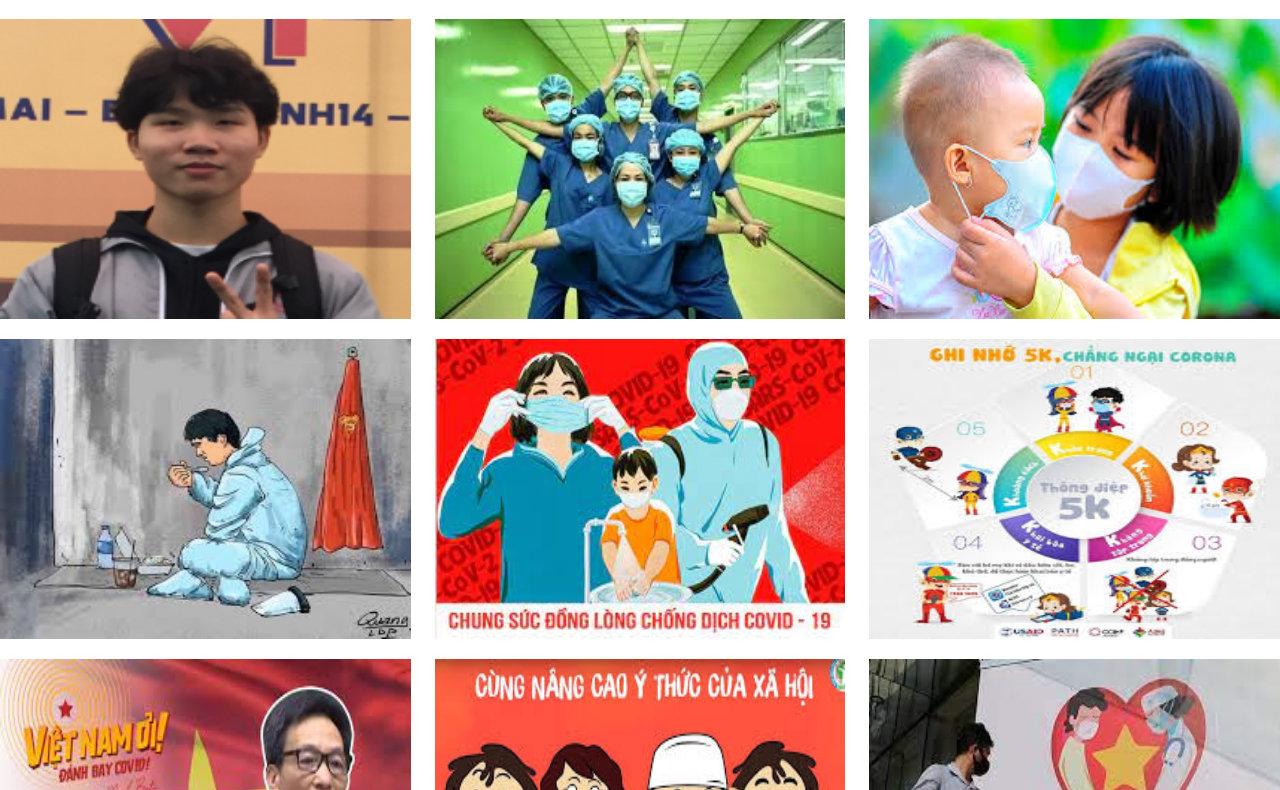
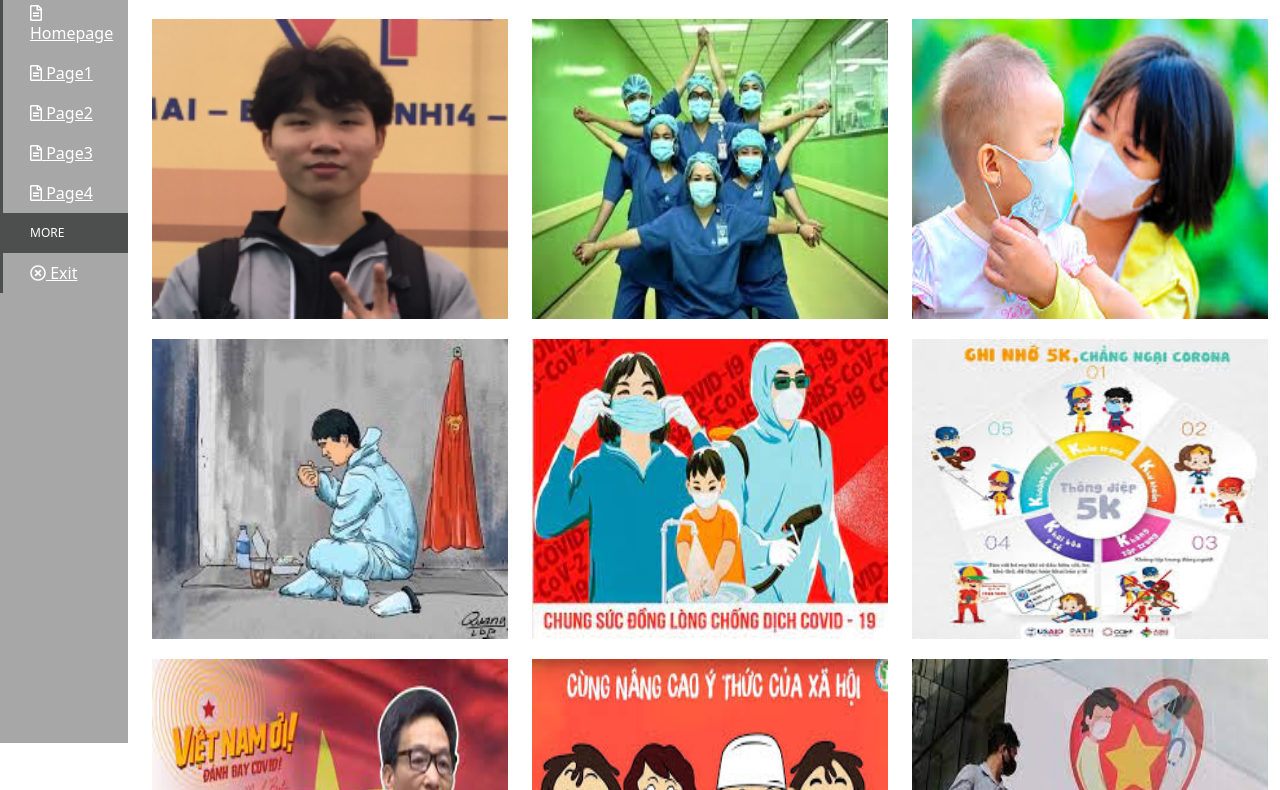
Before and after one commit to binhntbhy/sensor2, a plain HTML site: page mybootstap.html in a window 1280 px wide. Shown: the part 57-847 px from the top of the page. Drawn offline with nearby package versions, Linux system fonts and the light colour scheme.

Commit message:
fix file index

```diff
--- a/index.css
+++ b/index.css
@@ -61,7 +61,9 @@
 		color: #fff;
 		z-index: -1;
 	}
-
+	.sidebar-container i{
+		color: white;
+	}
 	.content-container {
 		padding-top: 20px;
 	}
--- a/mybootstap.html
+++ b/mybootstap.html
@@ -4,9 +4,48 @@
 	<title>Nguyễn Bỉnh Hiếu-B17DCDT073</title>
 	<link href="https://cdn.jsdelivr.net/npm/bootstrap@5.0.1/dist/css/bootstrap.min.css" rel="stylesheet" integrity="sha384-+0n0xVW2eSR5OomGNYDnhzAbDsOXxcvSN1TPprVMTNDbiYZCxYbOOl7+AMvyTG2x" crossorigin="anonymous">
 	<link rel="stylesheet" type="text/css" href="style.css">
+  <link rel="stylesheet" href="https://use.fontawesome.com/releases/v5.7.0/css/all.css" integrity="sha384-lZN37f5QGtY3VHgisS14W3ExzMWZxybE1SJSEsQp9S+oqd12jhcu+A56Ebc1zFSJ" crossorigin="anonymous">
 </head>
 <body>
-	<div class ="cotainer">
+  <div class="sidebar-container">
+    <div class="sidebar-logo">
+      <i class="fas fa-user-circle"> Profile</i>
+    </div>
+    <ul class="sidebar-navigation">
+      <li>
+        <a href="index.html">
+          <i class="far fa-file-alt" aria-hidden="true"></i> Homepage
+        </a>
+      </li>
+      <li>
+        <a href="page1.html">
+          <i class="far fa-file-alt" aria-hidden="true"></i> Page1
+        </a>
+      </li>
+      <li>
+        <a href="binhnt.html">
+          <i class="far fa-file-alt " aria-hidden="true"></i> Page2
+        </a>
+      </li>
+      <li>
+        <a href="mybootstap.html">
+          <i class="far fa-file-alt active" aria-hidden="true"></i> Page3
+        </a>
+      </li>
+      <li>
+        <a href="#">
+          <i class="far fa-file-alt" aria-hidden="true"></i> Page4
+        </a>
+      </li>
+      <li class="header">More</li>
+      <li>
+        <a href="#">
+          <i class="far fa-times-circle" aria-hidden="true"></i> Exit
+        </a>
+      </li>
+    </ul>
+  </div>
+	<div class ="container mx-auto main">
 		<div class="menu">
 			<nav class="navbar navbar-expand-lg navbar-light bg-light">
   	    <div class="container-fluid">
@@ -15,7 +54,6 @@
       	    <span class="navbar-toggler-icon"></span>
     	    </button>
     	    <div class="collapse navbar-collapse" id="navbarSupportedContent">
-
             <form class="d-flex">
               <input class="form-control me-2" type="search" placeholder="Search" aria-label="Search">
               <button class="btn btn-outline-success" type="submit">Search</button>
@@ -24,6 +62,7 @@
   	    </div>
 	    </nav>
 		</div>
+
 		<div class = "content">
       <div class= "row">
         <div class ="col-12 col-sm-6 col-md-4  image">
--- a/style.css
+++ b/style.css
@@ -1,3 +1,13 @@
+
+	body{
+		width: 100%;
+		height: 100%;
+	}
+
+.main{
+	width: 90%;
+	float: right;
+}
 .image img{
 	height: 300px;
 	width: 100%;
@@ -12,3 +22,88 @@
 	height: 300px;
 	width: 100%;
 }
+.sidebar-container {
+	position: fixed;
+	width: 10%;
+	height: 100%;
+	left: 0;
+	overflow-x: hidden;
+	overflow-y: auto;
+	background: rgba(158, 158, 158, 0.9);
+	color: #fff;
+	z-index: -1;
+}
+
+.content-container {
+	padding-top: 20px;
+}
+
+.sidebar-logo {
+	padding: 10px 15px 10px 30px;
+	font-size: 20px;
+	background-color:  #4d4e4e;
+}
+
+.sidebar-navigation {
+	padding: 0;
+	margin: 0;
+	list-style-type: none;
+	position: relative;
+}
+
+.sidebar-navigation li {
+	background-color: transparent;
+	position: relative;
+	display: inline-block;
+	width: 100%;
+	line-height: 20px;
+}
+
+.sidebar-navigation li a {
+	padding: 10px 15px 10px 30px;
+	display: block;
+	color: #fff;
+}
+
+.sidebar-navigation li .fa {
+	margin-right: 10px;
+}
+
+.sidebar-navigation li a:active,
+.sidebar-navigation li a:hover,
+.sidebar-navigation li a:focus {
+	text-decoration: none;
+	outline: none;
+}
+
+.sidebar-navigation li::before {
+	background-color: #4d4e4e;
+	position: absolute;
+	content: '';
+	height: 100%;
+	left: 0;
+	top: 0;
+	-webkit-transition: width 0.2s ease-in;
+	transition: width 0.2s ease-in;
+	width: 3px;
+	z-index: -1;
+}
+
+.sidebar-navigation li:hover::before {
+	width: 100%;
+}
+
+.sidebar-navigation .header {
+	font-size: 12px;
+	text-transform: uppercase;
+	background-color:  #4d4e4e;
+	padding: 10px 15px 10px 30px;
+}
+
+.sidebar-navigation .header::before {
+	background-color: transparent;
+}
+
+.content-container {
+	padding-left: 220px;
+}
```
Also changed, not shown: binhnt.html (+6 -29 lines), index.html (+10 -6 lines), page1.html (+6 -2 lines). Lines whose indentation alone changed are shown as unchanged.
